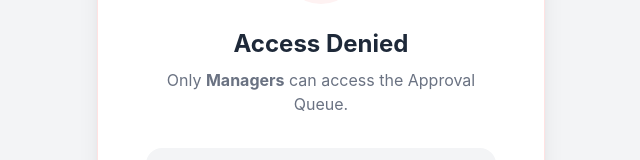
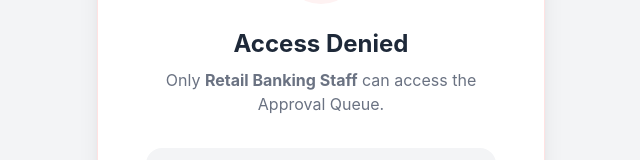
Before and after one commit to amroedris/Banking-System-DB-Project, a React (Vite) app in the folder banking-gui/client/: page /approval-queue in a window 1280 px wide. Shown: the part 336-496 px from the top of the page, without its empty margins (319-959 px from the left). Built offline with nearby package versions, Linux system fonts and the light colour scheme.

Commit message:
fixed double transaction + IT cant approve of loans or cards

```diff
--- a/banking-gui/client/src/pages/Staff/ApprovalQueue.jsx
+++ b/banking-gui/client/src/pages/Staff/ApprovalQueue.jsx
@@ -8,7 +8,7 @@ export default function ApprovalQueue() {
   const navigate = useNavigate();
 
   const staffData = JSON.parse(localStorage.getItem('staff') || '{}');
-  const isManager = staffData.JOB_ID === 1 || staffData.JOB_ID === 3 || staffData.JOB_ID === 4;
+  const isManager = staffData.JOB_ID === 1 || staffData.JOB_ID === 2 || staffData.JOB_ID === 4;
 
   if (!isManager) {
     return (
@@ -19,7 +19,7 @@ export default function ApprovalQueue() {
           </div>
           <h2 className="text-2xl font-bold text-gray-800 mb-2">Access Denied</h2>
           <p className="text-gray-500 mb-8">
-            Only <b>Managers</b> can access the Approval Queue.
+            Only <b>Retail Banking Staff</b> can access the Approval Queue.
           </p>
           <button
             onClick={() => navigate('/staff-dashboard')}
```
Also changed, not shown: 1 other file (tests, documents, lock files or other folders).
